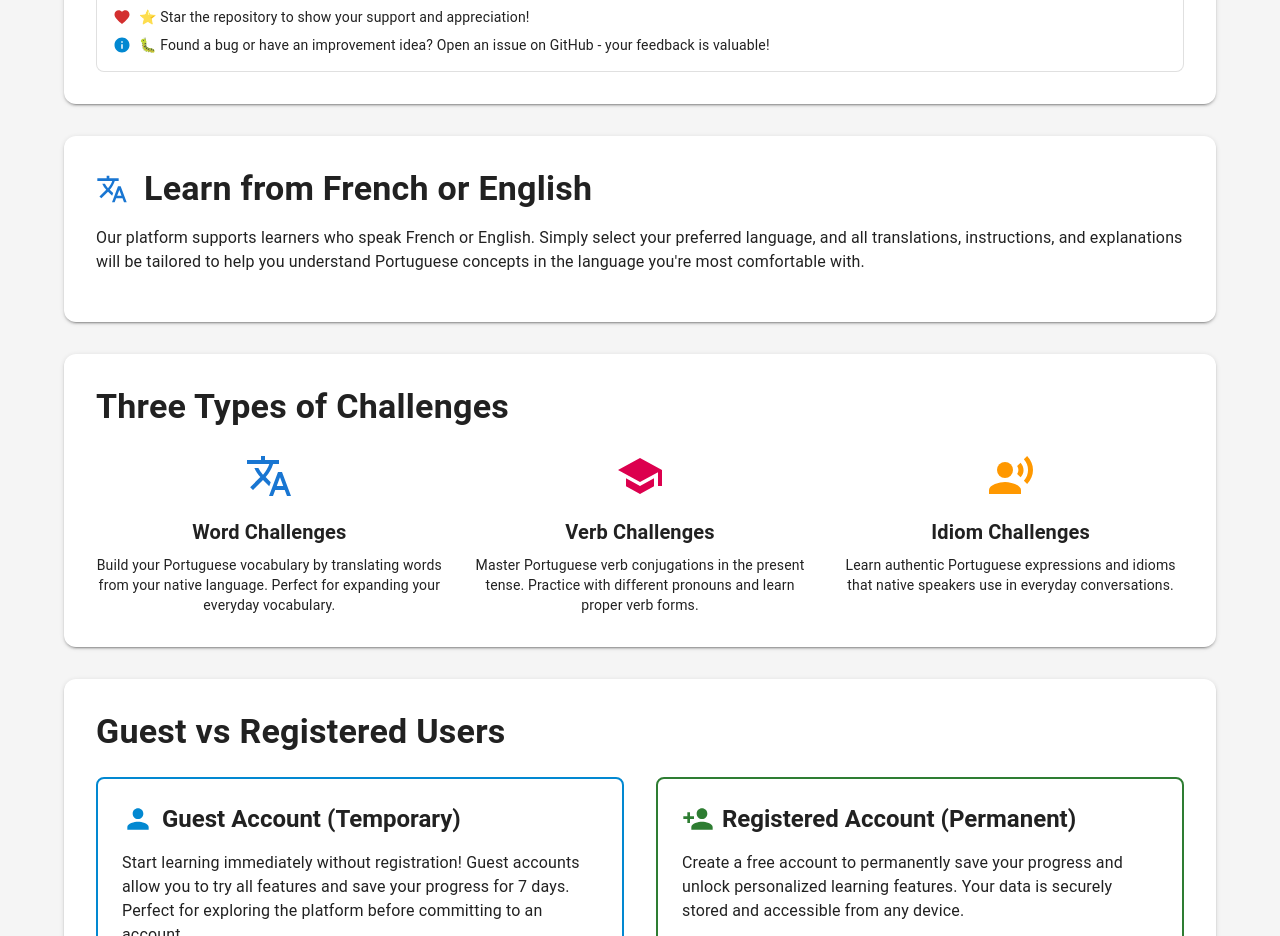
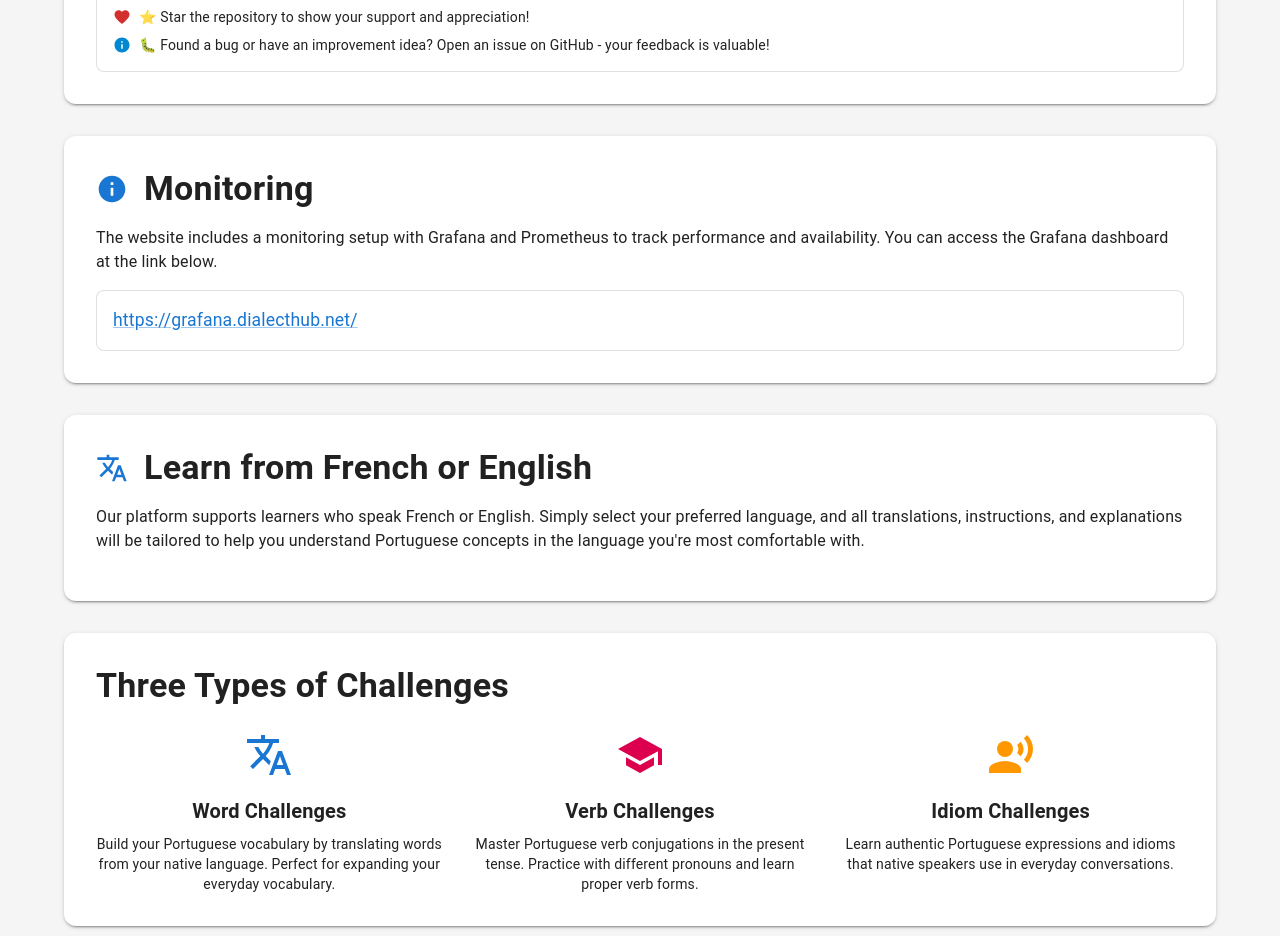
Before and after one commit to charly37/PortugueseLearning, a React app: page /about in a window 1280 px wide. Shown: the part 980-1916 px from the top of the page. Built offline with nearby package versions, Linux system fonts and the light colour scheme; no server answers.

Commit message:
Add info on monitoring to demo tech used

```diff
--- a/src/client/components/AboutPage.tsx
+++ b/src/client/components/AboutPage.tsx
@@ -104,6 +104,29 @@ const AboutPage: React.FC = () => {
                   </Typography>
                 </Box>
               </Box>
+            </Box>
+          </Paper>
+
+          {/* Monitoring Section */}
+          <Paper elevation={2} sx={{ p: 4, mb: 4 }}>
+            <Box sx={{ display: 'flex', alignItems: 'center', mb: 2 }}>
+              <InfoIcon sx={{ fontSize: 32, color: 'primary.main', mr: 2 }} />
+              <Typography variant="h4" sx={{ fontWeight: 600 }}>
+                {t('about.monitoringTitle')}
+              </Typography>
+            </Box>
+            <Typography variant="body1" color="text.secondary" sx={{ mb: 2 }}>
+              {t('about.monitoringText')}
+            </Typography>
+            <Box sx={{ mt: 2, p: 2, bgcolor: 'background.paper', borderRadius: 2, border: '1px solid', borderColor: 'divider' }}>
+              <Link
+                href="https://grafana.dialecthub.net/"
+                target="_blank"
+                rel="noopener noreferrer"
+                sx={{ fontSize: '1.1rem', wordBreak: 'break-all' }}
+              >
+                https://grafana.dialecthub.net/
+              </Link>
             </Box>
           </Paper>
 
--- a/src/locales/en.json
+++ b/src/locales/en.json
@@ -80,6 +80,8 @@
     "openSourceText": "This project is open source and serves as both a learning tool for Portuguese and an opportunity for me to explore coding with AI assistance. The entire source code is available on GitHub.",
     "githubStar": "⭐ Star the repository to show your support and appreciation!",
     "githubIssues": "🐛 Found a bug or have an improvement idea? Open an issue on GitHub - your feedback is valuable!",
+    "monitoringTitle": "Monitoring",
+    "monitoringText": "The website includes a monitoring setup with Grafana and Prometheus to track performance and availability. You can access the Grafana dashboard at the link below.",
     "versionLabel": "Version"
   },
   "landing": {
--- a/src/locales/fr.json
+++ b/src/locales/fr.json
@@ -80,6 +80,8 @@
     "openSourceText": "Ce projet est open source et sert à la fois d'outil d'apprentissage du portugais et d'opportunité pour moi d'explorer la programmation avec l'assistance de l'IA. Le code source complet est disponible sur GitHub.",
     "githubStar": "⭐ Ajoutez une étoile au dépôt pour montrer votre soutien et votre appréciation !",
     "githubIssues": "🐛 Vous avez trouvé un bug ou avez une idée d'amélioration ? Ouvrez un ticket sur GitHub - vos retours sont précieux !",
+    "monitoringTitle": "Monitoring",
+    "monitoringText": "Le site dispose d'un système de monitoring avec Grafana et Prometheus pour suivre les performances et la disponibilité. Vous pouvez accéder au tableau de bord Grafana via le lien ci-dessous.",
     "versionLabel": "Version"
   },
   "landing": {
```
